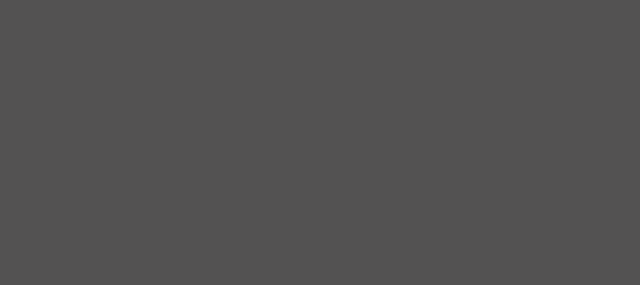
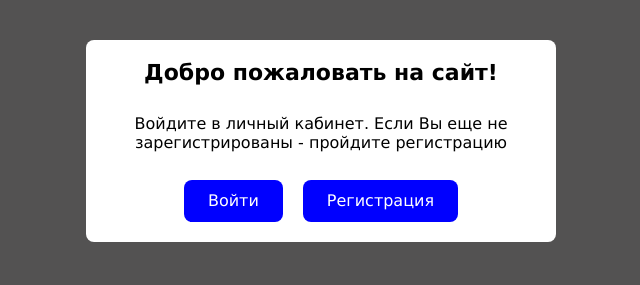
Before and after one commit to StanislavSH109/FORM_JS, a plain HTML site: page index.html in a window 1280 px wide. Shown: the whole page, without its empty margins (319-959 px from the left). Drawn offline with Linux system fonts and the light colour scheme.

Commit message:
created main window login and reg

```diff
--- a/css/style.css
+++ b/css/style.css
@@ -25,7 +25,7 @@ body {
 }
 
 .card {
-    padding: 30px;
+    padding: 20px 40px;
     background-color: white;
     border-radius: 8px;
 }
@@ -33,7 +33,7 @@ body {
 .main-title {
     margin-top: 0;
     margin-bottom: 30px;
-    font-size: 30px;
+    font-size: 22px;
     text-align: center;
 }
 
@@ -63,9 +63,10 @@ body {
 
 .center-wrap {
     display: flex;
-    flex-direction: column;
+    flex-direction: row;
+    justify-content: center;
+    align-items: center;
     gap: 20px;
-    margin-bottom: 30px;
 }
 
 .text-field {
--- a/script.js
+++ b/script.js
@@ -24,6 +24,13 @@ function getCenterWrapElement() {
     return buttonWrapElement
 }
 
+function getButtonElement(text) {
+    const buttonElement = document.createElement('button');
+    buttonElement.textContent = text;
+    buttonElement.classList.add('btn');
+    return buttonElement
+}
+
 function navigate(cardName) {
     const appElement = document.getElementById('app');
     appElement.innerHTML = '';
@@ -41,10 +48,24 @@ function navigate(cardName) {
 }
 
 function createHomeCard(containerElement) {
-    let cardEl = getCardEl();
+    let cardElement = getCardEl();
     const titleElement = getTitleElement('Добро пожаловать на сайт!');
     const descElement = getDescElement('Войдите в личный кабинет. Если Вы еще не зарегистрированы - пройдите регистрацию')
     const centerWrapElement = getCenterWrapElement();
+    const loginButtonElement = getButtonElement('Войти');
+    const regButtonElement = getButtonElement('Регистрация');
+
+    loginButtonElement.addEventListener('click', function () {
+        navigate('login');
+    });
+
+    regButtonElement.addEventListener('click', function () {
+        navigate('reg');
+    });
+
+    containerElement.append(cardElement)
+    cardElement.append(titleElement, descElement, centerWrapElement);
+    centerWrapElement.append(loginButtonElement, regButtonElement);
 
 }
 
```
